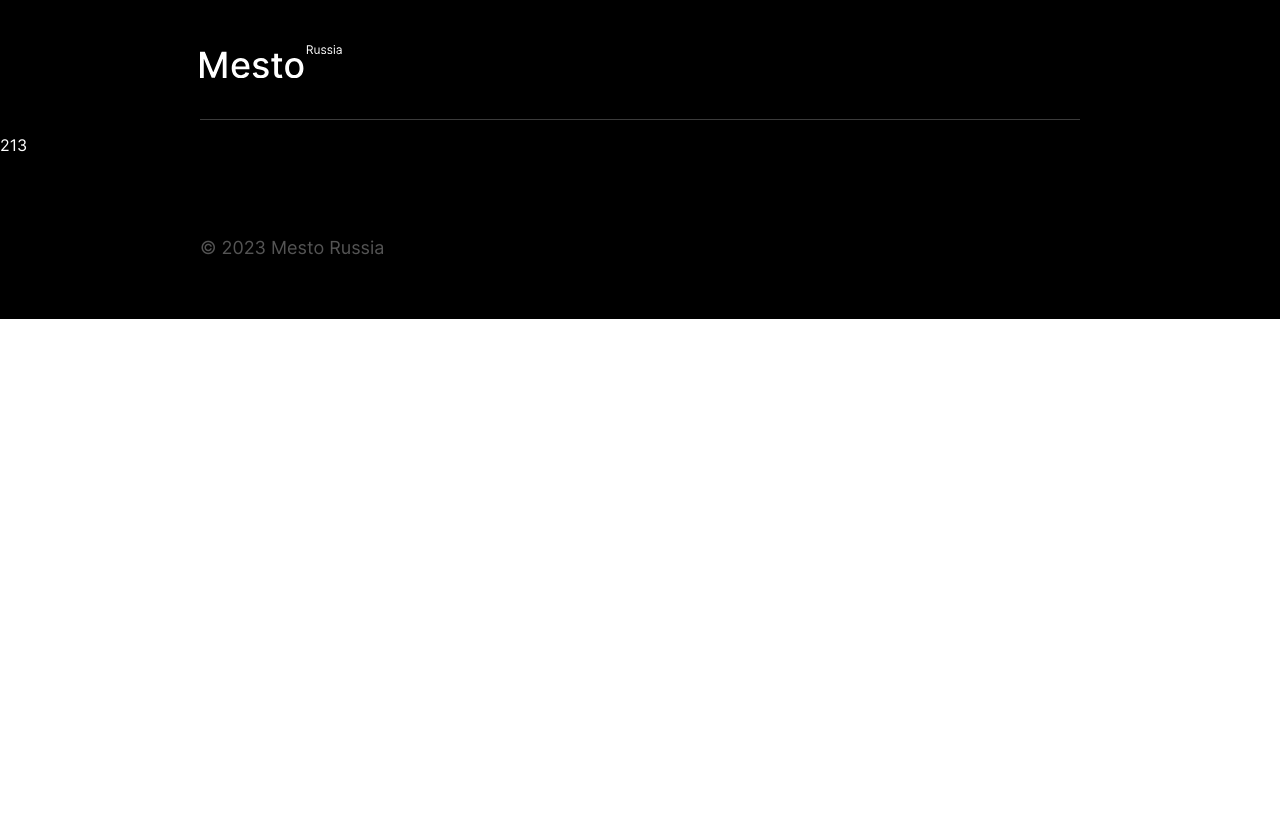
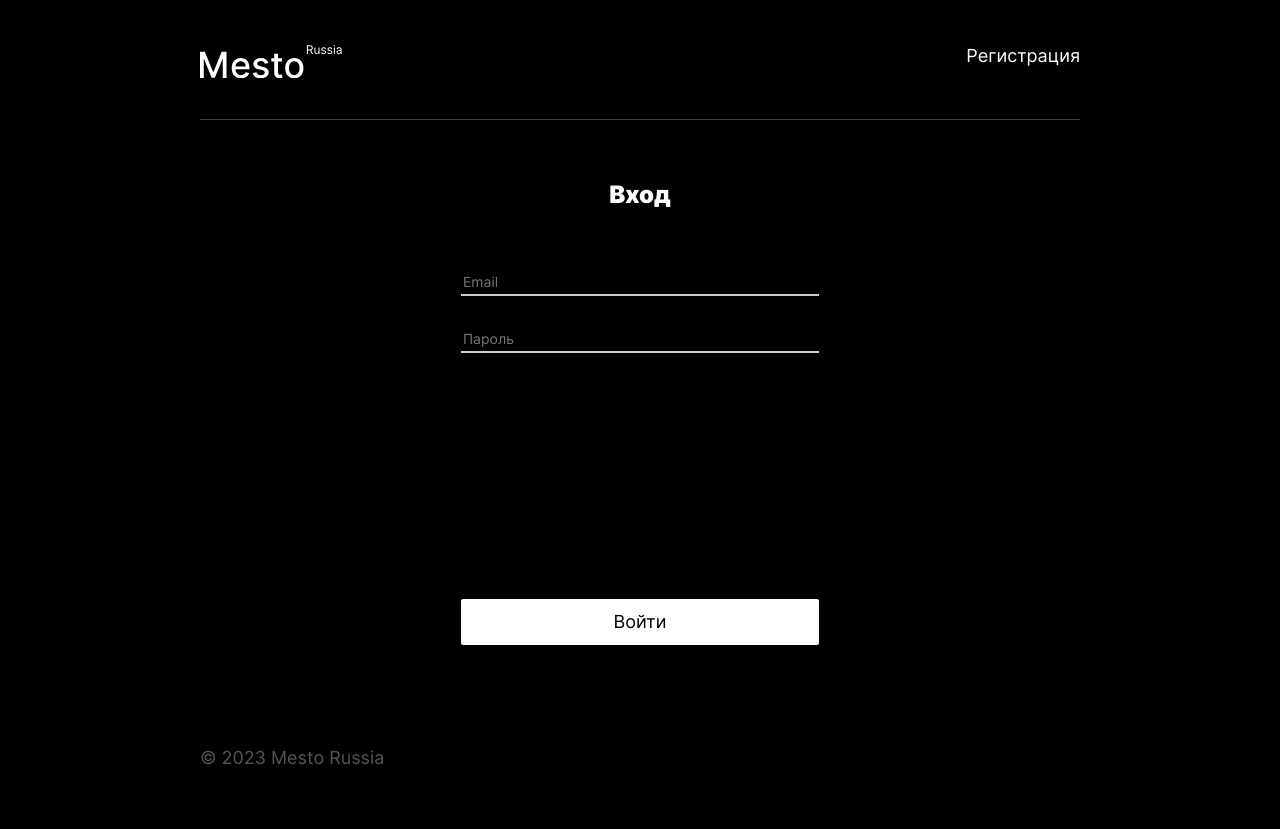
Before and after one commit to arrayumi/react-mesto-auth, a React app: page /sign-in in a window 1280 px wide. Before the commit the page ends 800 px from the top, so only its background shows below. Built offline with nearby package versions, Linux system fonts and the light colour scheme; no server answers.

Commit message:
feat: сверстать компоненты Login, Register, InfoTooltip

```diff
--- /dev/null
+++ b/src/blocks/header/__menu-item/header__menu-item.css
@@ -0,0 +1,4 @@
+.header__menu-item {
+    color: white;
+    text-decoration: none;
+}
--- /dev/null
+++ b/src/blocks/header/__menu-list/header__menu-list.css
@@ -0,0 +1,13 @@
+.header__menu-list {
+    list-style: none;
+    font-weight: 400;
+    font-size: 18px;
+    line-height: 22px;
+    margin-right: 27px;
+}
+
+@media screen and (min-width: 768px) {
+    .header__menu-list {
+        margin: 0;
+    }
+}
--- a/src/blocks/header/header.css
+++ b/src/blocks/header/header.css
@@ -1,8 +1,7 @@
 .header {
     padding: 28px 0 32px;
     display: flex;
-    align-items: flex-start;
-    flex-direction: column;
+    justify-content: space-between;
     border-bottom: 1px solid rgba(84,84,84,.7);
 }
 
--- /dev/null
+++ b/src/blocks/login/__button/login__button.css
@@ -0,0 +1,27 @@
+.login__button {
+    width: 100%;
+    background-color: white;
+    cursor: pointer;
+    border-radius: 2px;
+    border: none;
+    min-height: 46px;
+    font-weight: 400;
+    font-size: 16px;
+    line-height: 19px;
+    margin-top: 173px;
+    opacity: 1;
+    transition: opacity 1s ease;
+}
+
+.login__button:hover {
+    opacity: .85;
+}
+
+
+@media screen and (min-width: 768px) {
+    .login__button {
+        font-size: 18px;
+        line-height: 22px;
+        margin-top: 216px;
+    }
+}
--- /dev/null
+++ b/src/blocks/login/__field/login__field.css
@@ -0,0 +1,4 @@
+.login__field {
+    display: flex;
+    flex-direction: column;
+}
--- /dev/null
+++ b/src/blocks/login/__form/login__form.css
@@ -0,0 +1,12 @@
+.login__form {
+    min-width: 260px;
+    display: flex;
+    flex-direction: column;
+    gap: 30px;
+}
+
+@media screen and (min-width: 768px) {
+    .login__form {
+        min-width: 358px;
+    }
+}
--- /dev/null
+++ b/src/blocks/login/__input/login__input.css
@@ -0,0 +1,17 @@
+.login__input {
+    background-color: black;
+    font-weight: 400;
+    font-size: 14px;
+    line-height: 17px;
+    height: 27px;
+    border: none;
+    border-bottom: 2px solid #CCCCCC;
+    color: #CCCCCC;
+    width: 100%;
+    box-sizing: border-box;
+    position: relative;
+}
+
+.login__input:focus {
+    outline: none;
+}
--- /dev/null
+++ b/src/blocks/login/__link/login__link.css
@@ -0,0 +1,7 @@
+.login__link {
+    color: white;
+    text-decoration: none;
+    font-weight: 400;
+    font-size: 14px;
+    line-height: 17px;
+}
--- /dev/null
+++ b/src/blocks/login/__title/login__title.css
@@ -0,0 +1,13 @@
+.login__title {
+    font-weight: 900;
+    font-size: 24px;
+    line-height: 29px;
+    margin: 0;
+    padding: 40px 0 40px;
+}
+
+@media screen and (min-width: 768px) {
+    .login__title {
+        padding: 60px 0 60px;
+    }
+}
--- /dev/null
+++ b/src/blocks/login/login.css
@@ -0,0 +1,7 @@
+.login {
+    min-height: 70vh;
+    display: flex;
+    flex-direction: column;
+    align-items: center;
+    max-width: 358px;
+}
--- a/src/components/App.js
+++ b/src/components/App.js
@@ -13,6 +13,7 @@ import Register from './Register.js';
 import { CurrentUserContext } from '../contexts/CurrentUserContext.js';
 import api from '../utils/api.js';
 import AddPlacePopup from './AddPlacePopup.js';
+import InfoTooltip from './InfoTooltip.js';
 
 
 
@@ -109,7 +110,6 @@ function App() {
     return (
         <div className="page">
             <CurrentUserContext.Provider value={currentUser}>
-                <Header />
                 <Routes>
                     <Route path="/sign-in" element={<Login />} />
                     <Route path="/sign-up" element={<Register />} />
@@ -141,6 +141,7 @@ function App() {
                 </PopupWithForm>
 
                 <ImagePopup card={selectedCard} onClose={closeAllPopups} />
+                <InfoTooltip isOpen={false} onClose={closeAllPopups} infoMessage={123}/>
 
                 <Footer />
             </CurrentUserContext.Provider>
--- a/src/components/Header.js
+++ b/src/components/Header.js
@@ -1,9 +1,13 @@
 import React from 'react';
 
-function Header() {
+function Header({children}) {
     return (
         <header className="page__element header">
             <div className="header__logo"></div>
+            <nav className="header__menu-list">
+                {children}
+            </nav>
+
         </header>
     )
 }
--- /dev/null
+++ b/src/components/InfoTooltip.js
@@ -0,0 +1,14 @@
+function InfoTooltip({ isOpen, onClose, infoMessage }) {
+    return (
+        <div className={`popup popup_type_reg-info ${isOpen ? "popup_opened" : ""}`}>
+            <div className="popup__container">
+                <h2 className="popup__title">
+                    {infoMessage}
+                </h2>
+                <button className="popup__button popup__button_type_close" type="button" onClick={onClose}></button>
+            </div>
+        </div>
+    )
+}
+
+export default InfoTooltip;
--- a/src/components/Login.js
+++ b/src/components/Login.js
@@ -1,7 +1,34 @@
+import { useState } from "react";
+import Header from "./Header";
+import { Link } from "react-router-dom";
+
 function Login() {
-return (
-    <p>213</p>
-)
+
+    const [formValue, setFormValue] = useState('');
+
+
+
+    return (
+        <>
+            <Header>
+                <Link to="/sign-up" className="header__menu-item">Регистрация</Link>
+            </Header>
+            <main className="page__element login">
+                <h2 className="login__title">Вход</h2>
+                <form className="login__form">
+                    <label className="login__field">
+                        <input className="login__input" type="email" placeholder="Email"
+                            name="email" required />
+                    </label>
+                    <label className="login__field">
+                        <input className="login__input" type="password"
+                            placeholder="Пароль" name="password" required />
+                    </label>
+                    <button className="login__button" type="submit">Войти</button>
+                </form>
+            </main>
+        </>
+    )
 }
 
 export default Login;
--- a/src/components/Main.js
+++ b/src/components/Main.js
@@ -2,6 +2,7 @@ import React from 'react';
 import { useContext } from 'react';
 import { CurrentUserContext } from '../contexts/CurrentUserContext.js';
 import Card from './Card.js';
+import Header from './Header.js';
 
 function Main({ onEditProfile, onAddPlace, onEditAvatar, onCardClick, cards, onCardLike, onCardDelete }) {
 
@@ -12,6 +13,8 @@ function Main({ onEditProfile, onAddPlace, onEditAvatar, onCardClick, cards, onC
 )
 
     return (
+        <>
+        <Header />
         <main className="page__element content">
             <section className="profile" aria-label="Профиль">
                 <div className="profile__avatar" onClick={onEditAvatar} >
@@ -35,6 +38,7 @@ function Main({ onEditProfile, onAddPlace, onEditAvatar, onCardClick, cards, onC
                 </ul>
             </section>
         </main>
+        </>
     )
 }
 
--- a/src/components/Register.js
+++ b/src/components/Register.js
@@ -1,6 +1,28 @@
+import Header from "./Header";
+import { Link } from "react-router-dom";
+
 function Register() {
     return (
-        <p>213</p>
+        <>
+            <Header>
+                <Link to="/sign-in" className="header__menu-item">Войти</Link>
+            </Header>
+            <main className="page__element login">
+                <h2 className="login__title">Регистрация</h2>
+                <form className="login__form">
+                    <label className="login__field">
+                        <input className="login__input" type="email" placeholder="Email"
+                            name="email" required />
+                    </label>
+                    <label className="login__field">
+                        <input className="login__input" type="password"
+                            placeholder="Пароль" name="password" required />
+                    </label>
+                    <button className="login__button" type="submit">Зарегистрироваться</button>
+                </form>
+                <Link to="/sign-in" className="login__link">Уже зарегистрированы? Войти</Link>
+            </main>
+        </>
     )
 }
 
--- a/src/index.css
+++ b/src/index.css
@@ -7,6 +7,8 @@
 
 @import url(./blocks/header/header.css);
 @import url(./blocks/header/__logo/header__logo.css);
+@import url(./blocks/header/__menu-list/header__menu-list.css);
+@import url(./blocks/header/__menu-item/header__menu-item.css);
 
 @import url(./blocks/profile/profile.css);
 @import url(./blocks/profile/__avatar/profile__avatar.css);
@@ -63,3 +65,12 @@
 @import url(./blocks/popup/__image/popup__image.css);
 @import url(./blocks/popup/__image-caption/popup__image-caption.css);
 @import url(./blocks/popup/_type/popup_type_image.css);
+
+/* login */
+@import url(./blocks/login/login.css);
+@import url(./blocks/login/__title/login__title.css);
+@import url(./blocks/login/__form/login__form.css);
+@import url(./blocks/login/__input/login__input.css);
+@import url(./blocks/login/__field/login__field.css);
+@import url(./blocks/login/__button/login__button.css);
+@import url(./blocks/login/__link/login__link.css);
```
